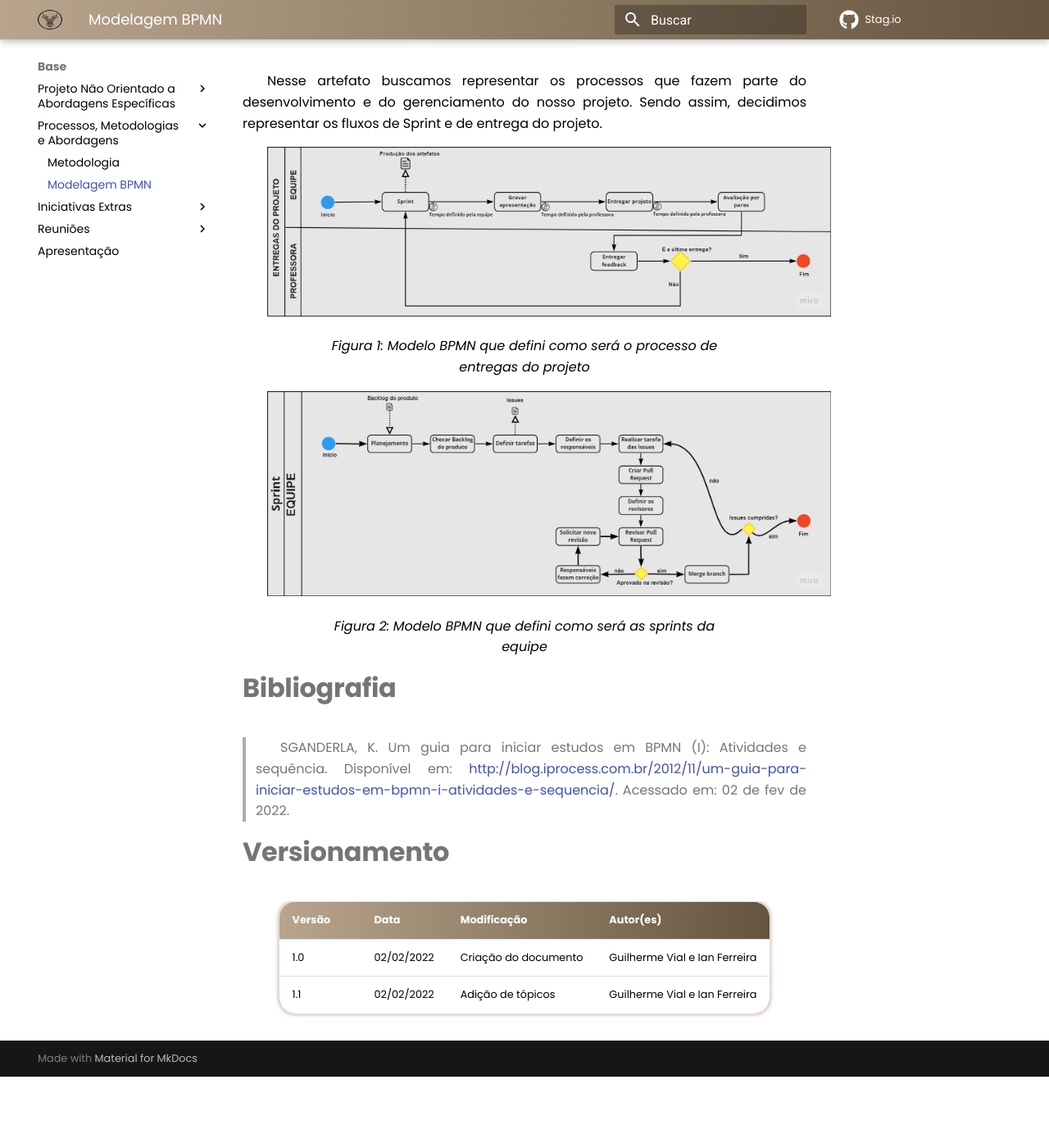
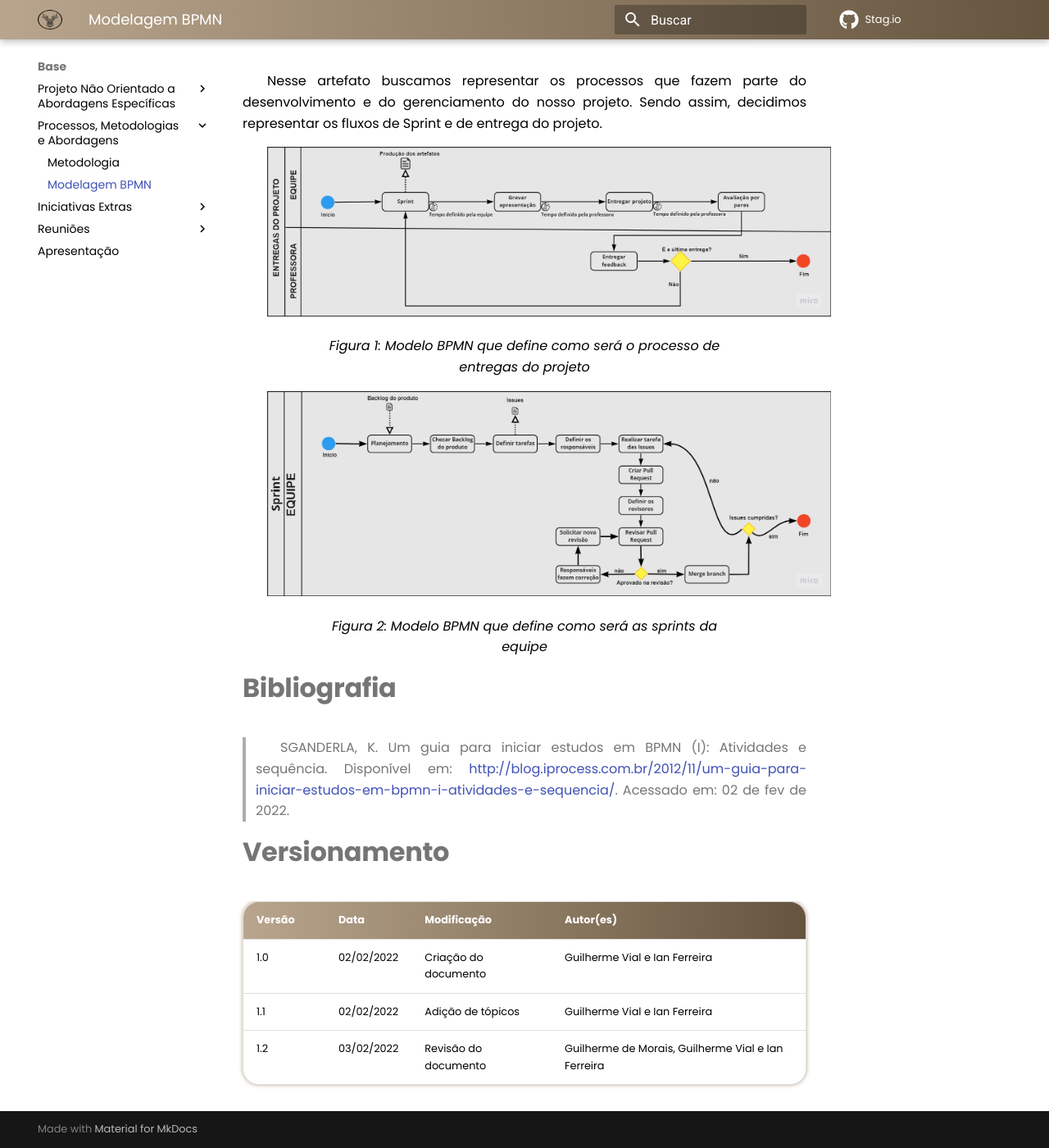
Before and after one commit to UnBArqDsw2021-2/2021.2_G3_stag.io, an MkDocs documentation site: the page built from docs/Base/PMA/ModelagemBPMN.md, in a window 1280 px wide and 1400 px high, scrolled down 418 px. Shown: the whole window at 82% size. Built offline with MkDocs 1.6.1 and Material for MkDocs 9.7.7, drawn with Linux system fonts in a browser that asks for light colours; comment, search, counter and statistics services are not loaded; before the commit the page ends 1731 px from its top, so only the background shows below that.

Commit message:
Revisão do documento
Co-authored-by: GRVial <guivial2010@gmail.com>
Co-authored-by: guilhermemoraisr <guilhermemoraisr@gmail.com>

```diff
--- a/docs/Base/PMA/ModelagemBPMN.md
+++ b/docs/Base/PMA/ModelagemBPMN.md
@@ -9,12 +9,12 @@ Nesse artefato buscamos representar os processos que fazem parte do desenvolvime
 
 [![Imagem1](../../assets/Base/BPMN/BPMN1.jpg)](../../assets/Base/BPMN/BPMN1.jpg)
 
-<figcaption>Figura 1: Modelo BPMN que defini como será o processo de entregas do projeto</figcaption>
+<figcaption>Figura 1: Modelo BPMN que define como será o processo de entregas do projeto</figcaption>
 
 
 [![Imagem2](../../assets/Base/BPMN/BPMN2.jpg)](../../assets/Base/BPMN/BPMN2.jpg)
 
-<figcaption>Figura 2: Modelo BPMN que defini como será as sprints da equipe</figcaption>
+<figcaption>Figura 2: Modelo BPMN que define como será as sprints da equipe</figcaption>
 
 # Bibliografia
 
@@ -26,3 +26,4 @@ Versão | Data | Modificação | Autor(es) |
 |--|--|--|--|
 | 1.0 | 02/02/2022 | Criação do documento | Guilherme Vial e Ian Ferreira |
 | 1.1 | 02/02/2022 | Adição de tópicos | Guilherme Vial e Ian Ferreira |
+| 1.2 | 03/02/2022 | Revisão do documento | Guilherme de Morais, Guilherme Vial e Ian Ferreira |
```
